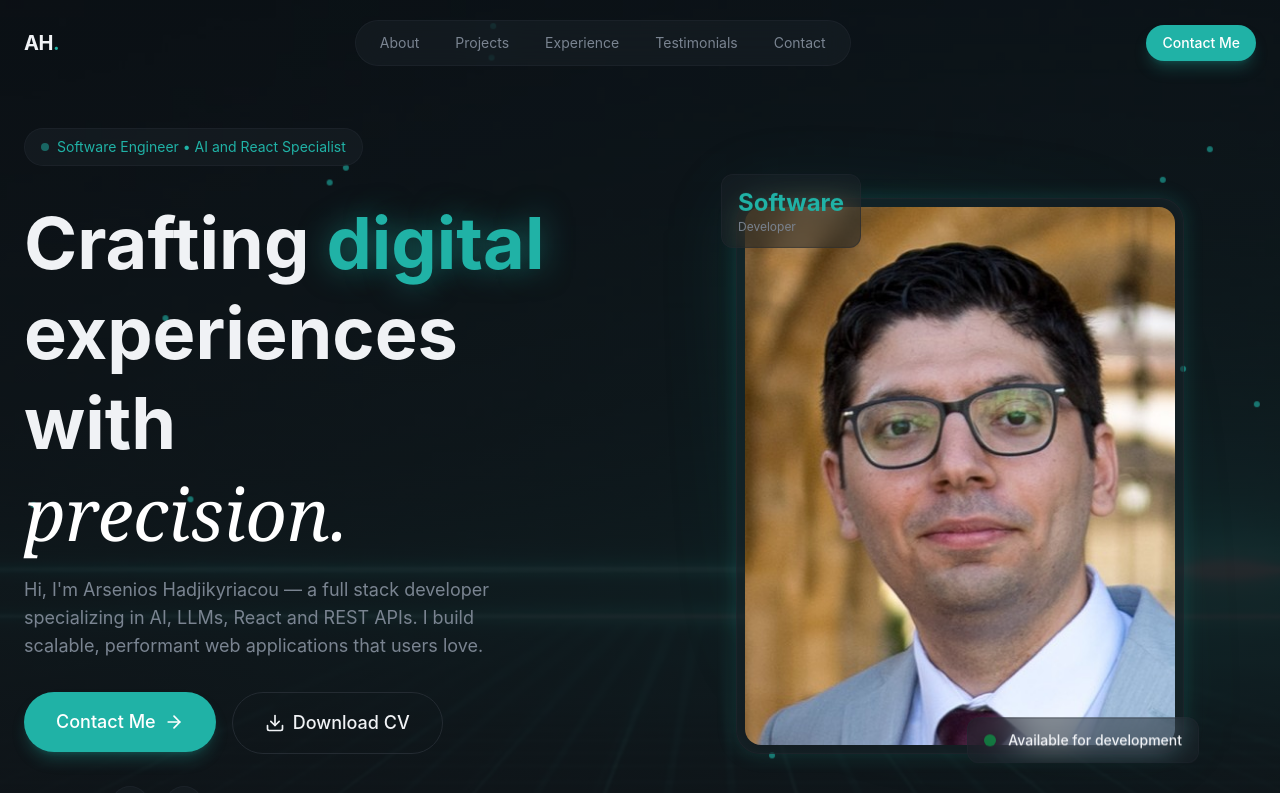
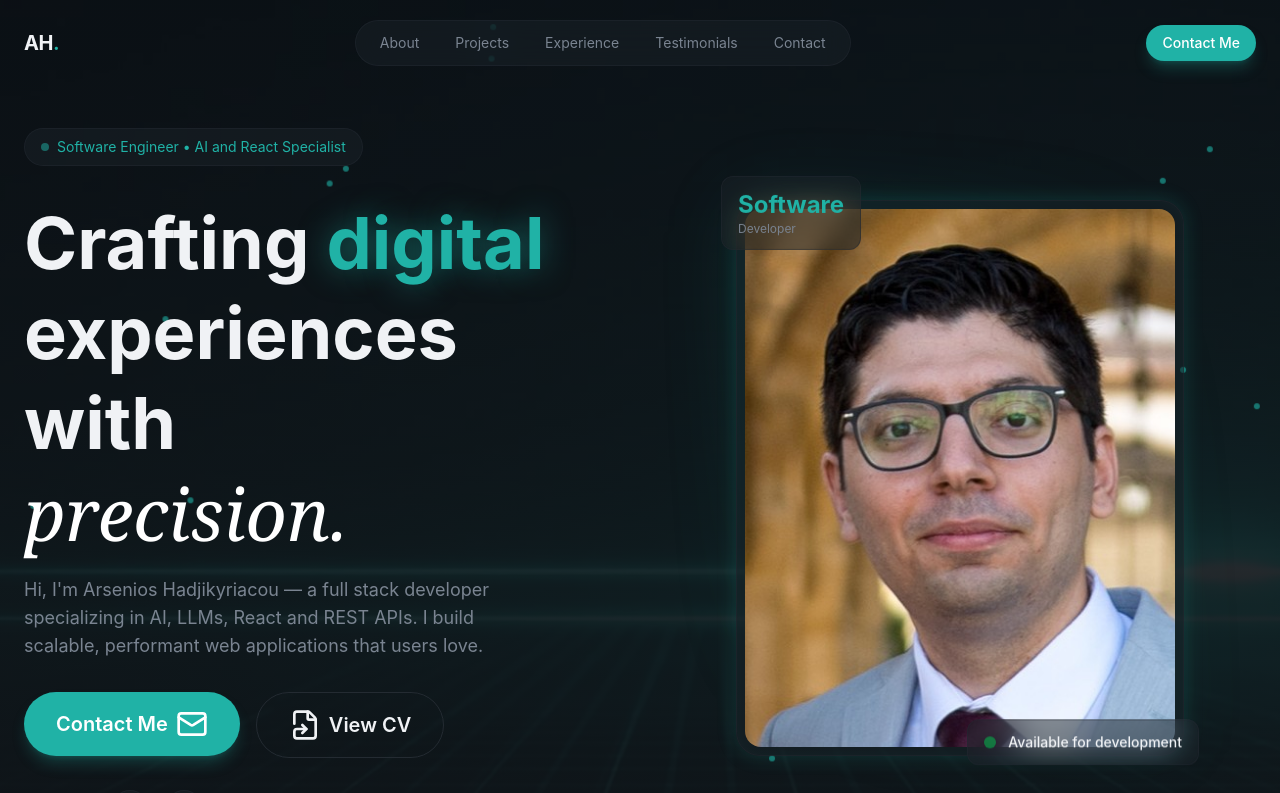
Before and after one commit to ArseniosHadjikyriacou/personal-website, a Next.js app: page / in a window 1280 px wide. Shown: the top 793 px of the page. Built offline with nearby package versions, Linux system fonts and the light colour scheme.

Commit message:
Open CV in new tab

```diff
--- a/components/sections/Hero.tsx
+++ b/components/sections/Hero.tsx
@@ -1,5 +1,5 @@
 import { Button } from '@/components/Button';
-import { ArrowRight, ChevronDown, Download } from 'lucide-react';
+import { Mail, ChevronDown, FileSymlink } from 'lucide-react';
 import { FaGithub, FaLinkedin } from 'react-icons/fa';
 import { AnimatedBorderButton } from '@/components/AnimatedBorderButton';
 import Image from 'next/image';
@@ -88,13 +88,14 @@ export const Hero = () => {
             <div className="flex flex-wrap gap-4 animate-fade-in animation-delay-300">
               <a href="#contact">
                 <Button size="lg">
-                  Contact Me <ArrowRight className="w-5 h-5" />
+                  <span className="text-xl font-semibold">Contact Me</span>
+                  <Mail className="w-8 h-8" />
                 </Button>
               </a>
-              <a href="/CV.pdf" download="Arsenios_Hadjikyriacou_CV.pdf">
+              <a href="/CV.pdf" target="_blank" rel="noopener noreferrer">
                 <AnimatedBorderButton>
-                  <Download className="w-5 h-5" />
-                  Download CV
+                  <FileSymlink className="w-8 h-8" />
+                  <span className="text-xl font-semibold"> View CV</span>
                 </AnimatedBorderButton>
               </a>
             </div>
```
